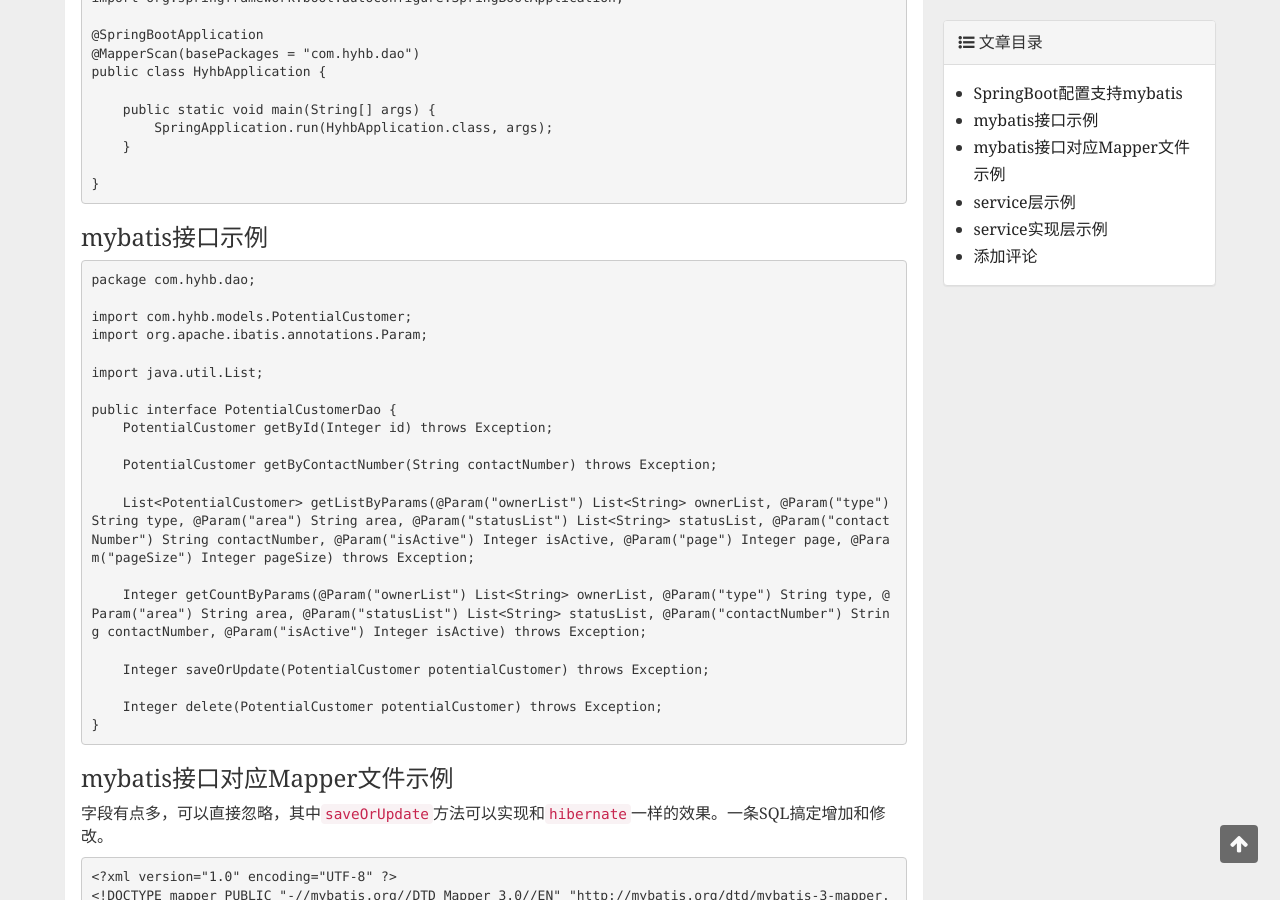
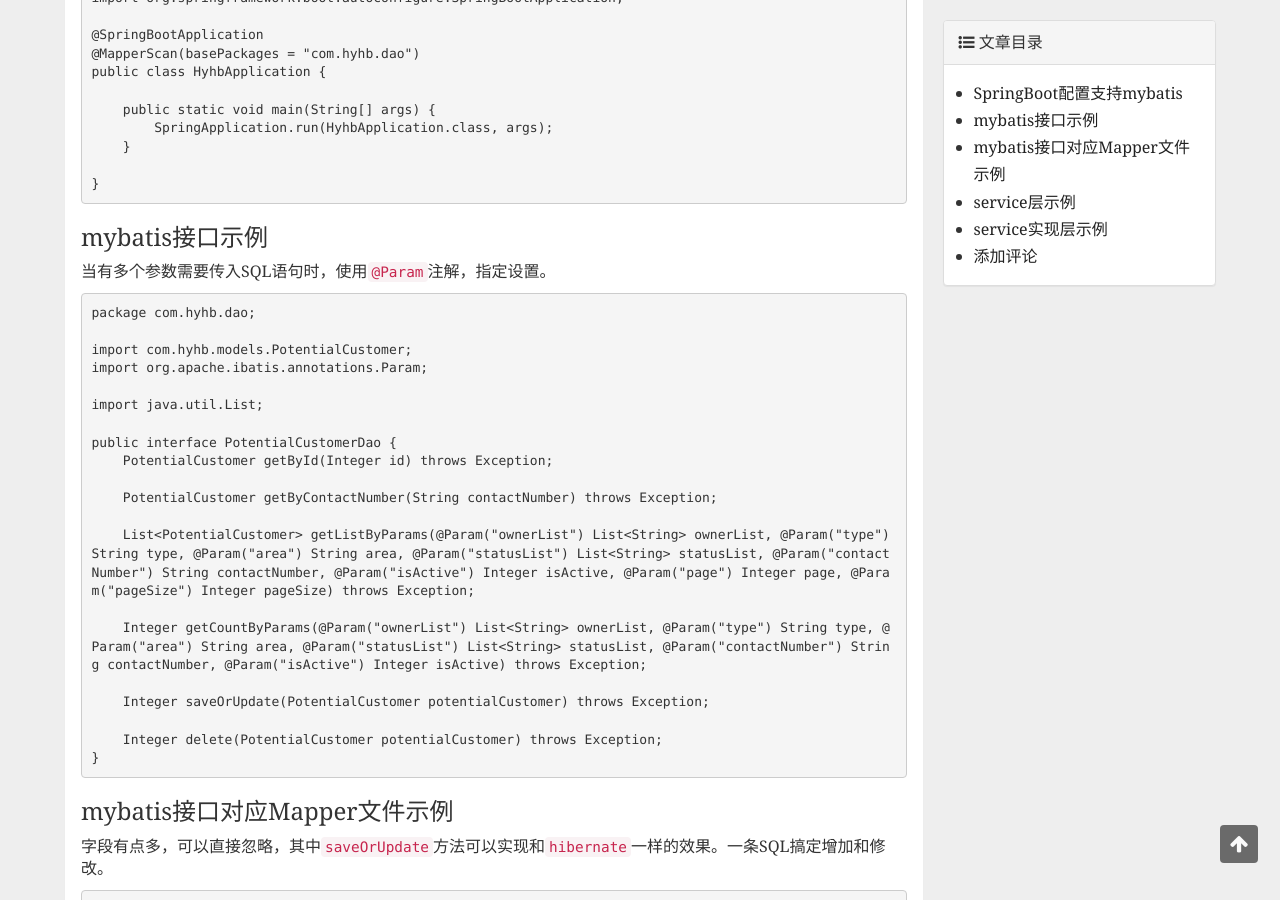
Before and after one commit to marshucheng1/marshucheng1.github.io, a Jekyll site: the page built from _posts/2017-03-04-javaweb-springboot-mybatis.md, in a window 1280 px wide and 900 px high, scrolled down 373 px. Built offline with Jekyll 4.4.1, drawn with Linux system fonts in a browser that asks for light colours; comment, search, counter and statistics services are not loaded.

Commit message:
Update 2017-03-04-javaweb-springboot-mybatis.md

```diff
--- a/_posts/2017-03-04-javaweb-springboot-mybatis.md
+++ b/_posts/2017-03-04-javaweb-springboot-mybatis.md
@@ -37,6 +37,8 @@ author: MarsHu
 
 
 ### mybatis接口示例 ###
+
+当有多个参数需要传入SQL语句时，使用`@Param`注解，指定设置。
 
 	package com.hyhb.dao;
 
```
